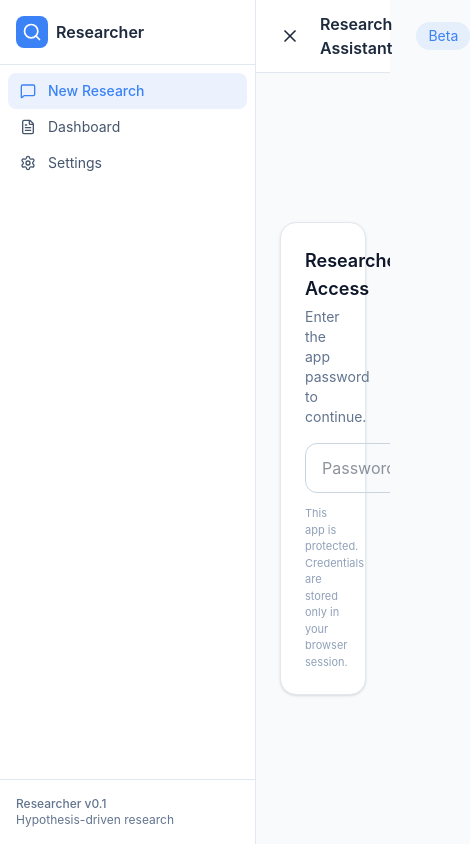
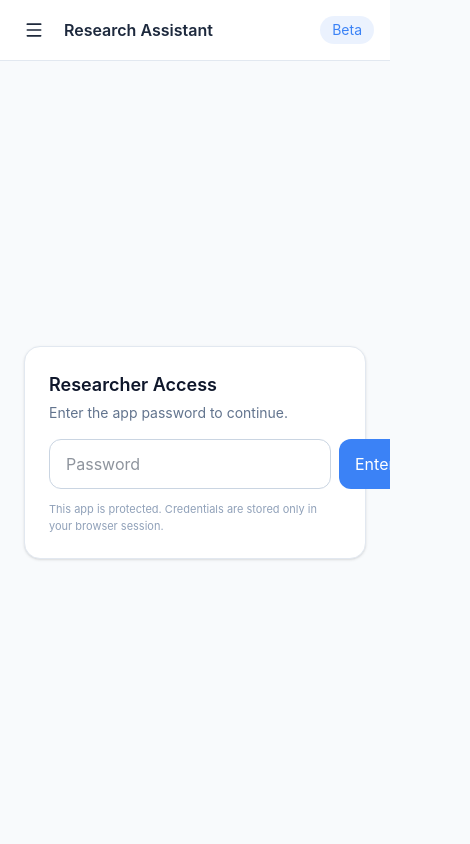
Before and after one commit to kabzadev/Researcher, a React app in the folder frontend/: page / in a window 390 px wide. Shown: the whole page, 470 px wide, since content can reach past the window. Built offline with nearby package versions, Linux system fonts and the light colour scheme; the HTML template or start-up script is replaced by a standard one.

Commit message:
Fix mobile responsiveness: dvh layout, mobile sidebar overlay, default closed sidebar

```diff
--- a/frontend/src/App.tsx
+++ b/frontend/src/App.tsx
@@ -7,7 +7,11 @@ import { Dashboard } from './components/Dashboard'
 type Page = 'research' | 'dashboard'
 
 function App() {
-  const [sidebarOpen, setSidebarOpen] = useState(true)
+  const [sidebarOpen, setSidebarOpen] = useState(() => {
+    // Default: closed on mobile, open on desktop
+    if (typeof window === 'undefined') return true
+    return window.innerWidth >= 768
+  })
   const [page, setPage] = useState<Page>('research')
 
   return (
--- a/frontend/src/components/Layout.tsx
+++ b/frontend/src/components/Layout.tsx
@@ -10,11 +10,21 @@ interface LayoutProps {
 
 export function Layout({ children, sidebarOpen, onToggleSidebar, page, onSelectPage }: LayoutProps) {
   return (
-    <div className="flex h-screen bg-slate-50">
+    <div className="flex min-h-dvh h-dvh bg-slate-50 overflow-hidden">
+      {/* Mobile overlay */}
+      {sidebarOpen && (
+        <button
+          type="button"
+          aria-label="Close sidebar"
+          onClick={onToggleSidebar}
+          className="md:hidden fixed inset-0 z-30 bg-black/30"
+        />
+      )}
+
       {/* Left Sidebar */}
       <aside
-        className={`bg-white border-r border-slate-200 transition-all duration-300 flex flex-col ${
-          sidebarOpen ? 'w-64' : 'w-0 overflow-hidden'
+        className={`bg-white border-r border-slate-200 transition-transform duration-200 flex flex-col fixed md:static inset-y-0 left-0 z-40 w-64 ${
+          sidebarOpen ? 'translate-x-0' : '-translate-x-full md:translate-x-0'
         }`}
       >
         <div className="p-4 border-b border-slate-200 flex-shrink-0">
@@ -51,7 +61,7 @@ export function Layout({ children, sidebarOpen, onToggleSidebar, page, onSelectP
       </aside>
 
       {/* Main Content */}
-      <div className="flex-1 flex flex-col min-w-0">
+      <div className="flex-1 flex flex-col min-w-0 md:ml-0 ml-0">
         {/* Header */}
         <header className="bg-white border-b border-slate-200 px-4 py-3 flex items-center gap-3">
           <button
```
